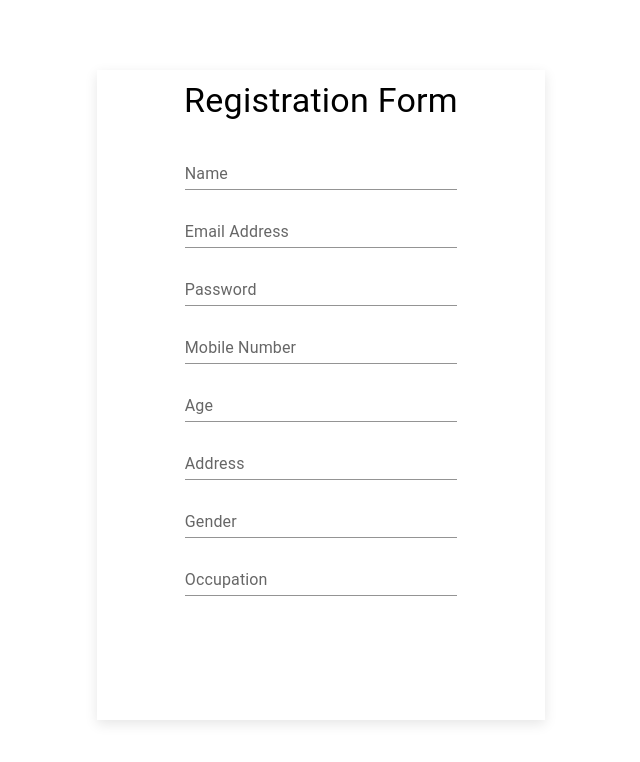
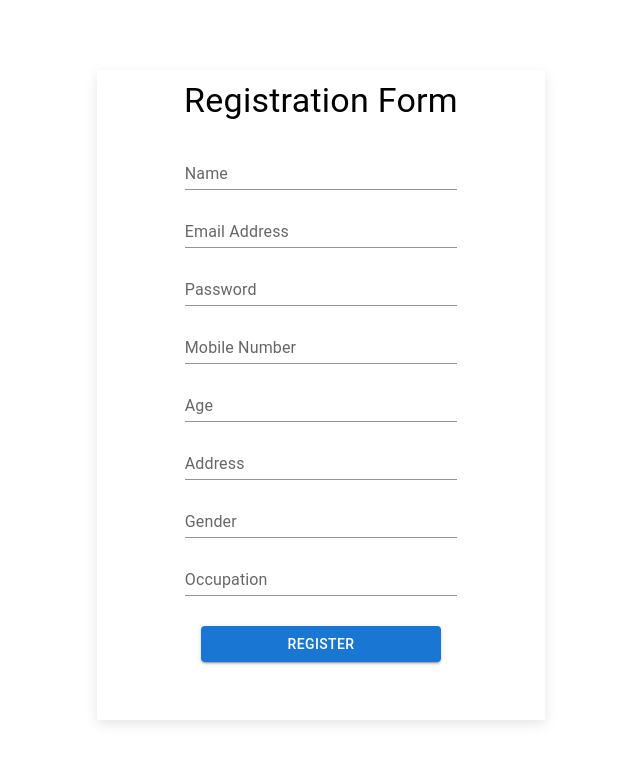
Before and after one commit to prerna1113/kofluence-assignment, a React (Create React App) app in the folder my-app/: page / in a window 1280 px wide. Shown: the top 762 px of the page, without its empty margins (319-959 px from the left). Built offline with nearby package versions, Linux system fonts and the light colour scheme.

Commit message:
validation added

```diff
--- a/my-app/src/Component/RegistrationForm.jsx
+++ b/my-app/src/Component/RegistrationForm.jsx
@@ -1,7 +1,7 @@
 
 
 import React from 'react'
-import { Box, TextField, Typography } from '@mui/material'
+import { Box, Button, TextField, Typography } from '@mui/material'
 import styles from './CSS/Registration.module.css'
 
 function RegistrationForm() {
@@ -34,10 +34,11 @@ function RegistrationForm() {
             sx={{
               textAlign: "start",
               width: "27ch",
-            margin:"10px"
+              margin: "10px"
 
             }}
             id="standard-basic"
+            type="text"
             label="Name"
             variant="standard" />
           <br></br>
@@ -45,6 +46,7 @@ function RegistrationForm() {
           <TextField
             className={styles.textfield}
             id="standard-basic"
+            type="email"
             label="Email Address"
             variant="standard" />
           <br></br>
@@ -52,8 +54,9 @@ function RegistrationForm() {
           <TextField
             sx={{
               width: "27ch",
-            margin:"10px"
+              margin: "10px"
             }}
+            type="Password"
             label="Password"
             variant="standard" />
           <br></br>
@@ -68,14 +71,16 @@ function RegistrationForm() {
           <TextField
             sx={{
               width: "27ch",
-            margin:"10px"
+              margin: "10px"
             }}
+            type="number"
             label="Age"
             variant="standard" />
           <br></br>
 
           <TextField
             className={styles.textfield}
+            type="text"
             label="Address"
             variant="standard" />
           <br></br>
@@ -83,7 +88,7 @@ function RegistrationForm() {
           <TextField
             sx={{
               width: "27ch",
-            margin:"10px"
+              margin: "10px"
             }}
             label="Gender"
             variant="standard" />
@@ -93,6 +98,15 @@ function RegistrationForm() {
             className={styles.textfield}
             label="Occupation"
             variant="standard" />
+            <br></br>
+
+          <Button
+          sx={{
+            marginTop:"30px",
+            width:"240px"
+          }}
+            variant="contained"
+          >Register</Button>
 
 
         </form>
```
Lines whose indentation alone changed are shown as unchanged.
